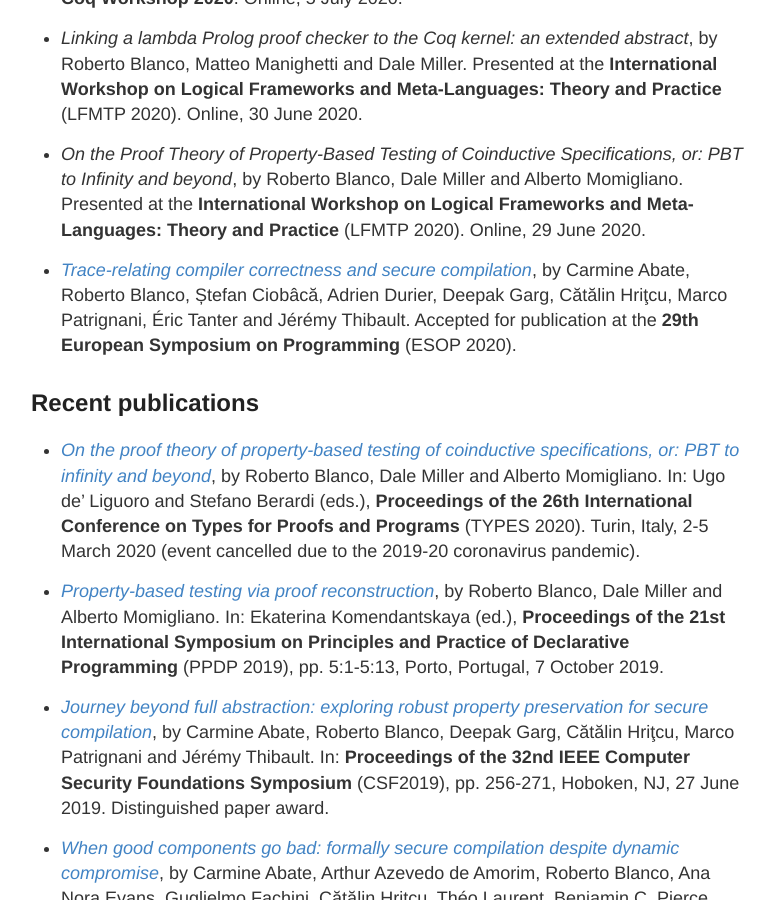
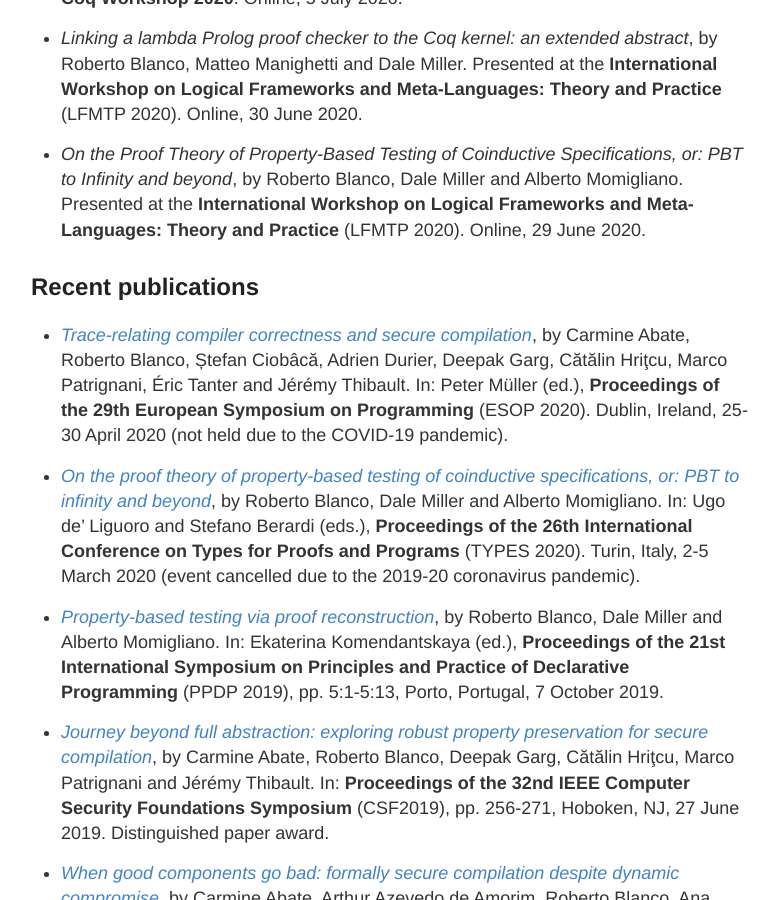
Before and after one commit to robblanco/robblanco.github.io, a Jekyll site: the page built from publications.md, in a window 1280 px wide and 900 px high, scrolled down 356 px. Shown: the whole window, without its empty margins (249-1028 px from the left). Built offline with Jekyll 4.4.1, drawn with Linux system fonts in a browser that asks for light colours.

Commit message:
Fix ESOP 2020 formatting

```diff
--- a/publications.md
+++ b/publications.md
@@ -20,13 +20,14 @@ permalink: /publications/
   Momigliano. Presented at the **International Workshop on Logical Frameworks
   and Meta-Languages: Theory and Practice** (LFMTP 2020). Online, 29 June 2020.
 
+## Recent publications
+
 * [*Trace-relating compiler correctness and secure compilation*](
   https://arxiv.org/abs/1907.05320), by Carmine Abate, Roberto Blanco, Ștefan
   Ciobâcă, Adrien Durier, Deepak Garg, Cătălin Hriţcu, Marco Patrignani, Éric
-  Tanter and Jérémy Thibault. Accepted for publication at the **29th European
-  Symposium on Programming** (ESOP 2020).
-
-## Recent publications
+  Tanter and Jérémy Thibault. In: Peter Müller (ed.), **Proceedings of the
+  29th European Symposium on Programming** (ESOP 2020). Dublin, Ireland, 25-30
+  April 2020 (not held due to the COVID-19 pandemic).
 
 * [*On the proof theory of property-based testing of coinductive specifications,
   or: PBT to infinity and beyond*](
```
